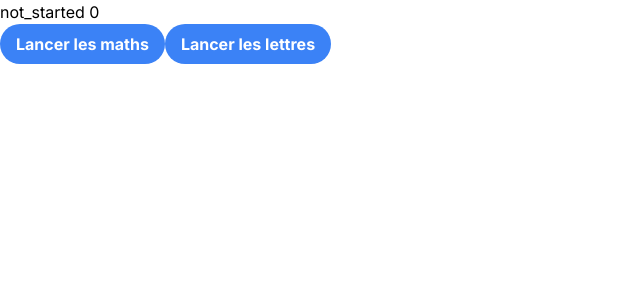
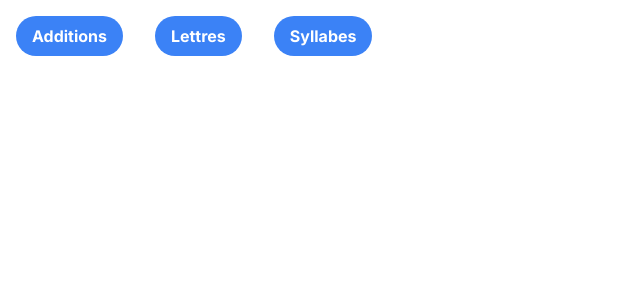
Before and after one commit to janinou/gs, a Next.js app: page / in a window 1280 px wide. Shown: the top 300 px of the page, without its empty margins (0-640 px from the left). Built offline with nearby package versions, Linux system fonts and the light colour scheme.

Commit message:
séparé lettres & syllabes

```diff
--- a/src/app/controls.tsx
+++ b/src/app/controls.tsx
@@ -13,10 +13,12 @@ export default function Controls({pauseStatus, gameStatus, launchGame, stopGame}
             <span>{pauseStatusWording}</span>
             { (gameStatus !== 'started') ?
                 <div>
-                    <ControlsButton onClick={() => launchGame('addition')} wording='Lancer les maths'/>
-                    <ControlsButton onClick={() => launchGame('letters')} wording='Lancer les lettres'/>
+                    <ControlsButton onClick={() => launchGame('addition')} wording='Additions'/>
+                    <ControlsButton onClick={() => launchGame('letters')} wording='Lettres'/>
+                    <ControlsButton onClick={() => launchGame('syllabes')} wording='Syllabes'/>
+
                 </div>
-                :<ControlsButton onClick={() => stopGame()} wording='Arrêter le jeu'/>
+                :<ControlsButton onClick={() => stopGame()} wording='Arrêter'/>
             }
 
         </div>
@@ -25,7 +27,7 @@ export default function Controls({pauseStatus, gameStatus, launchGame, stopGame}
 
 function ControlsButton({onClick, wording}: { onClick:()=> void, wording:string}){
     return (
-        <button onClick={onClick} className="bg-blue-500 hover:bg-blue-700 text-white font-bold py-2 px-4 rounded-full">
+        <button onClick={onClick} className="bg-blue-500 hover:bg-blue-700 text-white font-bold py-2 px-4 rounded-full m-4 inline-block">
             {wording}
         </button>
     )
--- a/src/app/displayed-content.tsx
+++ b/src/app/displayed-content.tsx
@@ -1,4 +1,4 @@
-import { useEffect, useState } from "react";
+import { ReactNode, useEffect, useState } from "react";
 import Addition from "./addition";
 import Letters from "./letters";
 import {getContent} from "./pedagogical-content";
@@ -6,6 +6,8 @@ import {wait} from './utils'
 
 
 type TurnStatus = 'hide_result' | 'show_result'
+type Stage = 'question' | 'result'
+
 type ContentProps = {
     gameType: GameType,
     turnNumber:number,
@@ -15,13 +17,29 @@ type ContentProps = {
     forceNextStage: () => void
 }
 
+const durationByGameType:{[K in GameType]: {[K in Stage]: number}} = {
+    addition: {
+        question:15000,
+        result:5000
+    },
+    letters: {
+        question: 4000,
+        result: 1
+    },
+    syllabes: {
+        question: 5000,
+        result: 4000
+    }
+}
+
 export default function Content( {gameType, turnNumber, setNextTurn, playSound, waitIfPaused, forceNextStage}:ContentProps ){
     let [turnStatus, setTurnStatus] = useState<TurnStatus>('hide_result');
     let [content, setContent] = useState<PedagogicalContent>(getContent(gameType, turnNumber))
 
     useEffect( () => {
         playSound('whoosh');
-        waitNextStage(5000).then(() => {
+        let questionDuration = durationByGameType[gameType].question
+        waitNextStage(questionDuration).then(() => {
             setTurnStatus('show_result')
         });
     }, [turnNumber])
@@ -29,7 +47,9 @@ export default function Content( {gameType, turnNumber, setNextTurn, playSound,
     useEffect( () => {
         if (turnStatus === 'show_result'){
             playSound('explosion')
-            waitNextStage(1000).then( () => {
+            let resultDuration = durationByGameType[gameType].result
+
+            waitNextStage(resultDuration).then( () => {
                 setNextTurn()
                 setTurnStatus('hide_result')
                 setContent(getContent(gameType, turnNumber));
@@ -45,13 +65,11 @@ export default function Content( {gameType, turnNumber, setNextTurn, playSound,
                 ]);
     }
 
-    return (
-        <div>
-            {
-                (gameType === 'addition') ?
-                    <Addition content={content as AdditionContent} showResult={turnStatus==='show_result'}/>
-                    :<Letters content={content as LettersContent} showResult={turnStatus==='show_result'}/>
-            }
-        </div>
-    )
+    let contentHTML: {[K in GameType]: ReactNode} = {
+        'addition': <Addition content={content as AdditionContent} showResult={turnStatus==='show_result'}/>,
+        'letters': <Letters content={content as LettersContent} showResult={turnStatus==='show_result'}/>,
+        'syllabes': <Letters content={content as LettersContent} showResult={turnStatus==='show_result'}/>
+    }
+
+    return ( <div> {contentHTML[gameType]} </div> )
 }
--- a/src/app/index.d.ts
+++ b/src/app/index.d.ts
@@ -1,5 +1,5 @@
 type GameStatus = 'not_started' | 'started'  | 'done';
-type GameType = 'letters' | 'addition'
+type GameType = 'letters' | 'addition' | 'syllabes'
 
 type Difficulty = 'easy' | 'medium' | 'hard'
 
@@ -9,7 +9,11 @@ interface AdditionContent {
 }
 
 interface LettersContent {
+    letters: [string]
+}
+
+interface SyllabesContent {
     letters: string[]
 }
 
-type PedagogicalContent = AdditionContent | LettersContent
+type PedagogicalContent = AdditionContent | LettersContent | SyllabesContent
--- a/src/app/page.tsx
+++ b/src/app/page.tsx
@@ -36,7 +36,7 @@ export default function Game() {
     const setNextTurn = () => {
         let nextTurnNumber = turnNumber + 1
         if (isLastRound(gameType as GameType, nextTurnNumber))
-            setGameStatus('done');
+            stopGame();
         else
             setTurnNumber(nextTurnNumber)
     }
@@ -57,7 +57,7 @@ export default function Game() {
 
   return (
         <div>
-            <span>{gameStatus} {turnNumber}</span>
+            <span>  {gameType && `${turnNumber} / ${getMaximumTurnIndex(gameType)}`} </span>
 
             <Controls pauseStatus={isPaused} gameStatus={gameStatus} launchGame={launchGame} stopGame={stopGame}/>
             {
--- a/src/app/pedagogical-content.ts
+++ b/src/app/pedagogical-content.ts
@@ -12,7 +12,8 @@ type GetContentByGameType = { [K in GameType]: (diff:Difficulty) => PedagogicalC
 function getMaximumTurnIndex(gameType:GameType){
     const maxTurnsByGameType: MaxTurnsByGameType = {
         'addition': 20,
-        'letters': 45,
+        'letters': 30,
+        'syllabes': 15
     }
     return maxTurnsByGameType[gameType]
 }
@@ -23,7 +24,8 @@ function getContent(gameType:GameType, roundNumber: number):PedagogicalContent {
 
     let getContentByGameType: GetContentByGameType = {
         addition: getAdditionContent,
-        letters: getLettersContent
+        letters: getLettersContent,
+        syllabes: getSyllabesContent
     }
 
     return getContentByGameType[gameType](difficulty)
@@ -34,10 +36,15 @@ function getDifficulty(gameType:GameType, turnNumber: number):Difficulty{
     const turnThreshold: TurnThresholds = {
         addition: {
             hard: 14,
-            medium: 8,
+            medium: 6,
             easy:0
         },
         letters:{
+            hard:30,
+            medium:15,
+            easy:0
+        },
+        syllabes: {
             hard:30,
             medium:15,
             easy:0
@@ -77,26 +84,21 @@ function getLettersContent(difficulty:Difficulty):LettersContent{
     let letters = {
         lowercase: 'azertyuiopmlkjhgfdsqwxcvbn'.split(''),
         uppercase: 'AZERTYUIOPMLKJHGFDSQWXCVBN'.split(''),
-        anycase: 'azertyuiopmlkjhgfdsqwxcvbnAZERTYUIOPMLKJHGFDSQWXCVBN'.split(''),
+        anycase: 'azertyuiopmlkjhgfdsqwxcvbnAZERTYUIOPMLKJHGFDSQWXCVBN'.split('')
+    }
+
+    return {letters: [randomItem(letters.lowercase)] }
+}
+
+function getSyllabesContent():SyllabesContent{
+    let letters = {
         consonants:'zrtpmlkjhgfdsqwxcvbn'.split(''),
         vowels:'aeuio'.split('')
     }
+    return {letters: [
+        randomItem(letters.consonants),
+        randomItem(letters.vowels)
+    ]}
+}
 
-    let content = {letters: [] as string[]}
-
-    switch (difficulty){
-        case 'easy': content.letters.push( randomItem(letters.anycase) ); break;
-        case 'medium':
-            content.letters.push( randomItem(letters.lowercase) )
-            content.letters.push( randomItem(letters.lowercase) )
-            ; break;
-        case 'hard':
-            content.letters.push( randomItem(letters.consonants) );
-            content.letters.push( randomItem(letters.vowels) );
-            break;
-        default: throw new Error(`Invalid difficulty: ${difficulty}`);
-    }
-
-    return content;
-}
 export {getContent, getMaximumTurnIndex}
```
